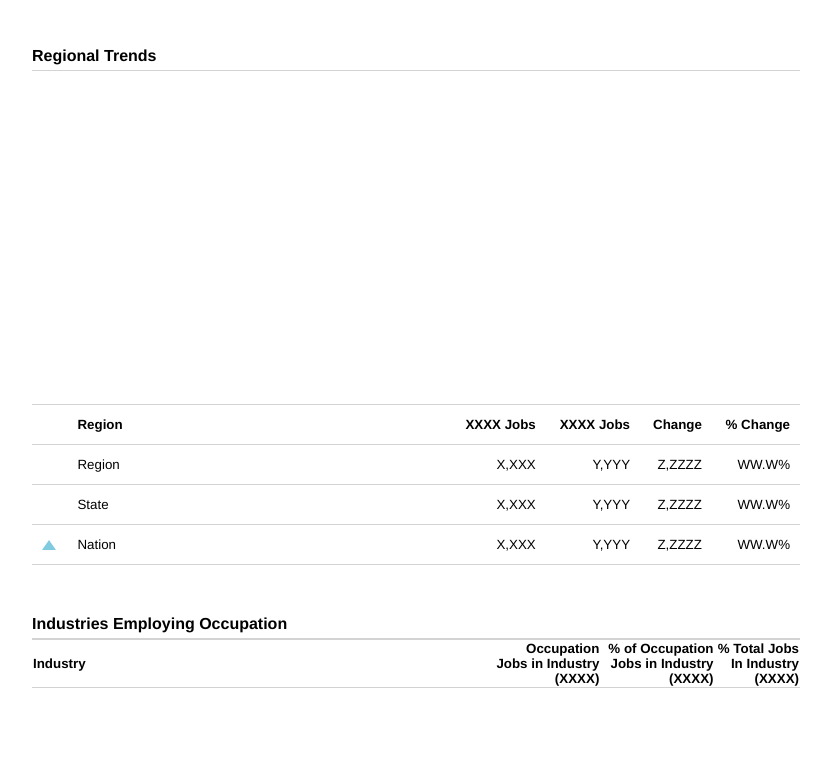
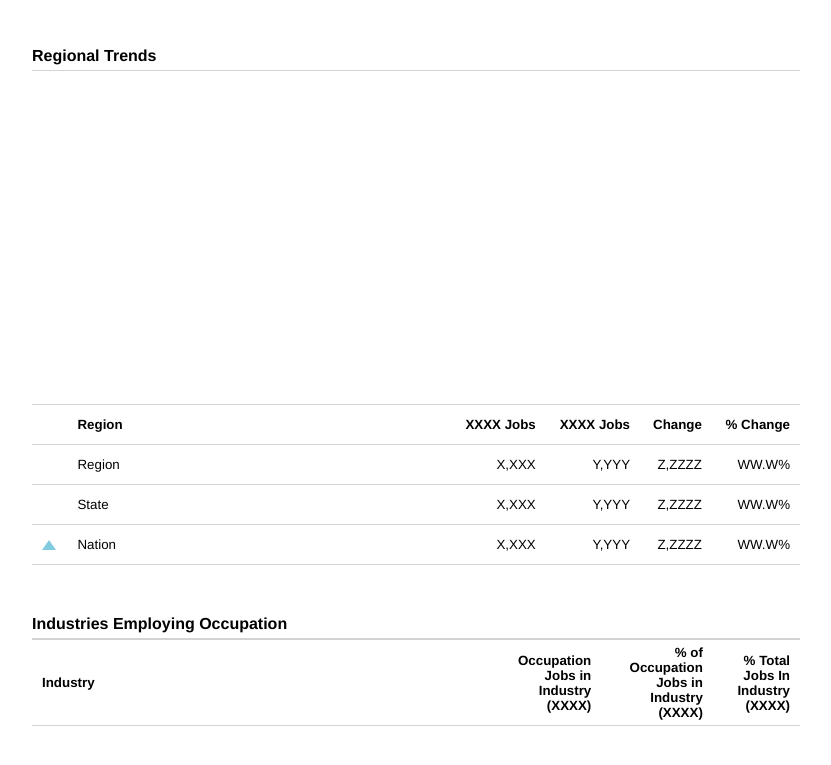
Before and after one commit to jennifer-duff/EmsiProject, a website: page index.html in a window 1280 px wide. Shown: the part 365-1130 px from the top of the page, without its empty margins (224-1055 px from the left). Drawn offline with nearby package versions, Linux system fonts and the light colour scheme; no server answers.

Commit message:
slight styling tweak

```diff
--- a/index.css
+++ b/index.css
@@ -146,6 +146,10 @@ tr {
     border-spacing: 0;
 }
 
+#industryTable th {
+    padding: 5px 10px;
+}
+
 #industryTable th:nth-of-type(1) {
     text-align: left;
 }
```
